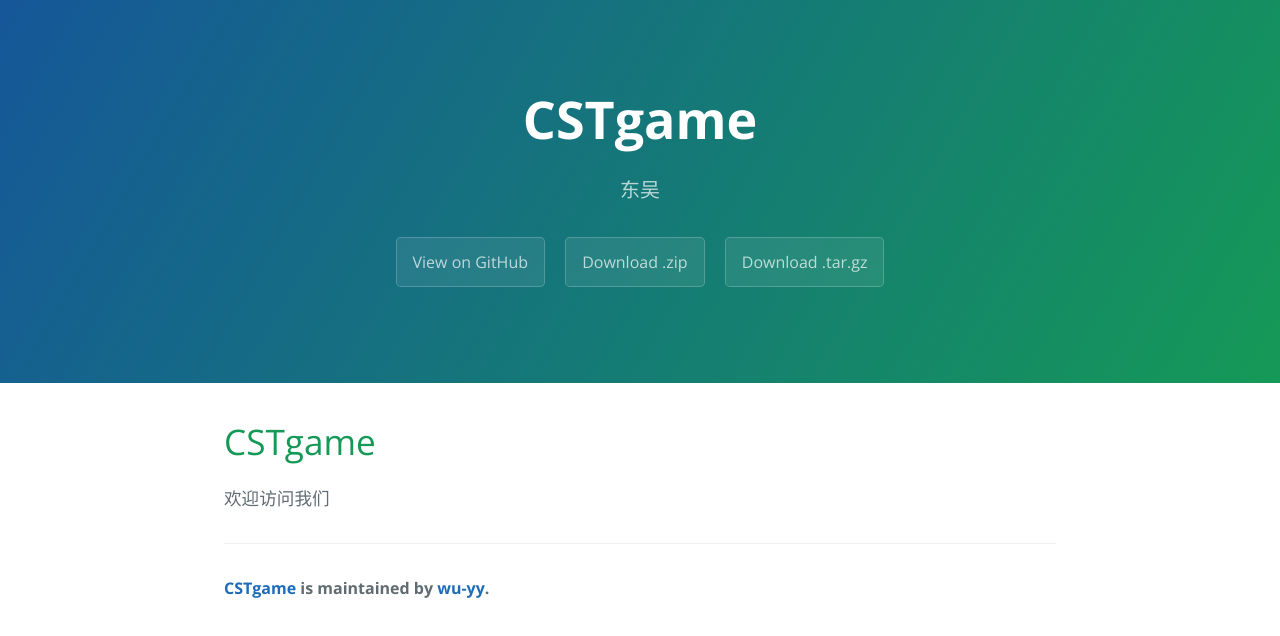
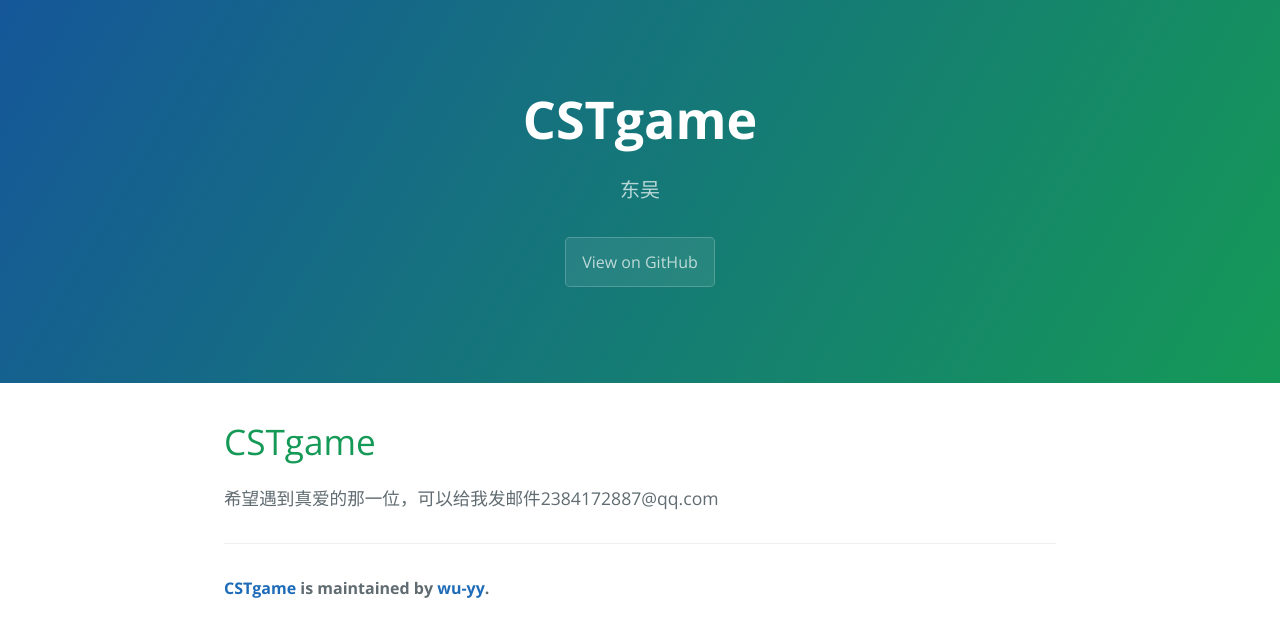
Before and after one commit to wu-yy/wuyycsdn.github.io, a plain HTML site: page index.html in a window 1280 px wide. Drawn offline with nearby package versions, Linux system fonts and the light colour scheme.

Commit message:
Update index.html

```diff
--- a/index.html
+++ b/index.html
@@ -14,15 +14,13 @@
       <h1 class="project-name">CSTgame</h1>
       <h2 class="project-tagline">东吴</h2>
       <a href="https://github.com/wu-yy/wuyycsdn.github.io" class="btn">View on GitHub</a>
-      <a href="https://github.com/wu-yy/wuyycsdn.github.io/zipball/master" class="btn">Download .zip</a>
-      <a href="https://github.com/wu-yy/wuyycsdn.github.io/tarball/master" class="btn">Download .tar.gz</a>
     </section>
 
     <section class="main-content">
       <h1>
 <a id="wuyycsdngithubio" class="anchor" href="#wuyycsdngithubio" aria-hidden="true"><span aria-hidden="true" class="octicon octicon-link"></span></a>CSTgame</h1>
 
-<p>欢迎访问我们</p>
+<p>希望遇到真爱的那一位，可以给我发邮件2384172887@qq.com</p>
 
       <footer class="site-footer">
         <span class="site-footer-owner"><a href="www.cstgame.cn">CSTgame</a> is maintained by <a href="https://github.com/wu-yy">wu-yy</a>.</span>
```
